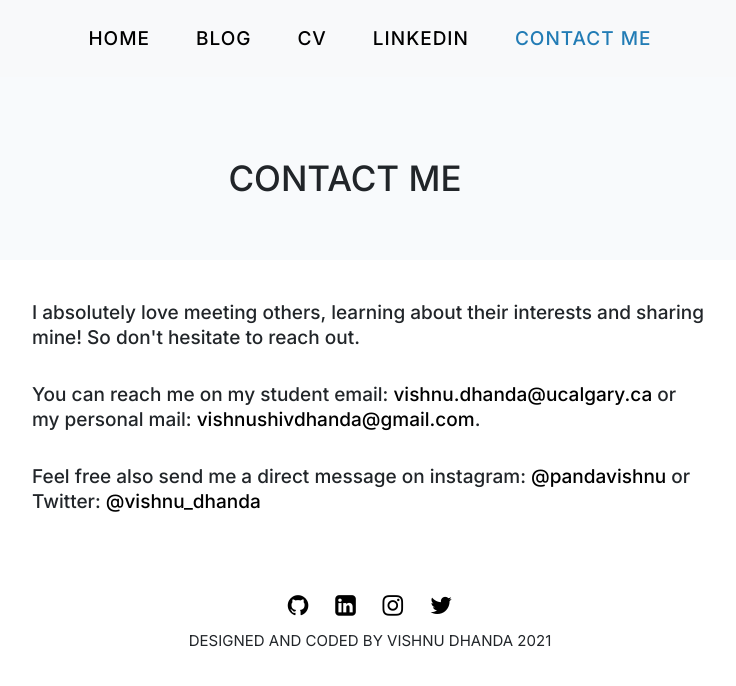
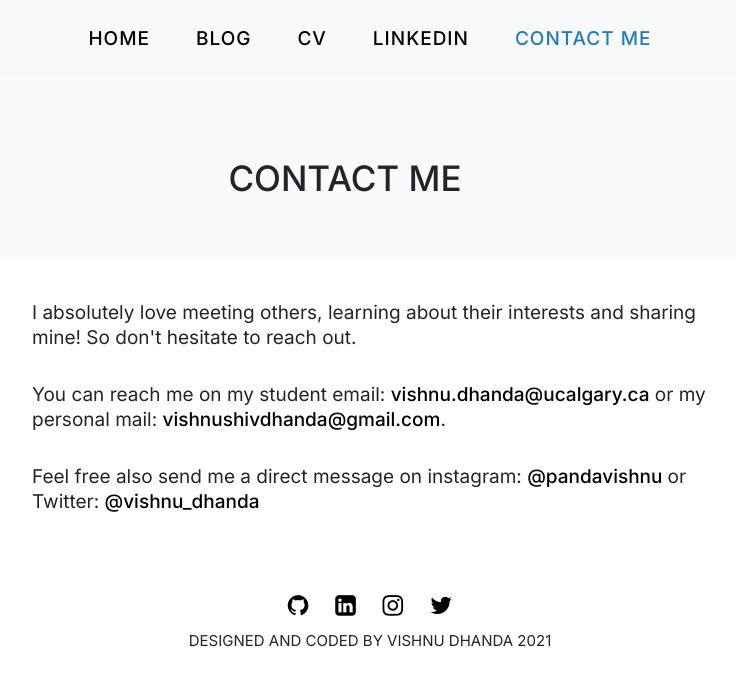
Before and after one commit to Vishnu-Dhanda/Old-Personal-Website, a plain HTML site: page contactme.html in a window 1280 px wide. Shown: the whole page, without its empty margins (270-1006 px from the left). Drawn offline with nearby package versions, Linux system fonts and the light colour scheme; a script that the page names is missing.

Commit message:
Updating contact me section

```diff
--- a/contactme.html
+++ b/contactme.html
@@ -82,9 +82,9 @@
   <div class="container contact_me_box">
     <div class="row">
       <div class="col sm">
-        <h3>I absolutely love meeting others, learning about their interests and sharing mine! So don't hesitate to reach out.</h3> <br>
-        <h3>You can reach me on my student email: <a>vishnu.dhanda@ucalgary.ca</a> or my personal mail: <a>vishnushivdhanda@gmail.com</a>.</h3> <br>
-        <h3>Feel free  also send me a direct message on instagram: <a href="https://www.instagram.com/pandavishnu/">@pandavishnu</a> or Twitter: <a href="https://twitter.com/Vishnu_Dhanda">@vishnu_dhanda</a>  </h3>
+        <h3 class="h3contactme">I absolutely love meeting others, learning about their interests and sharing mine! So don't hesitate to reach out.</h3> <br>
+        <h3 class="h3contactme">You can reach me on my student email: <b><a>vishnu.dhanda@ucalgary.ca</a></b> or my personal mail: <b><a>vishnushivdhanda@gmail.com</a></b>.</h3> <br>
+        <h3 class="h3contactme">Feel free  also send me a direct message on instagram: <b><a href="https://www.instagram.com/pandavishnu/">@pandavishnu</a> </b>or Twitter: <b> <a href="https://twitter.com/Vishnu_Dhanda">@vishnu_dhanda</a></b>  </h3>
 
       </div>
     </div>
--- a/css/stylesheet.css
+++ b/css/stylesheet.css
@@ -263,3 +263,7 @@ hr{
     font-size: 15px;
 
   }
+
+.h3contactme{
+    font-weight: normal;
+}
```
